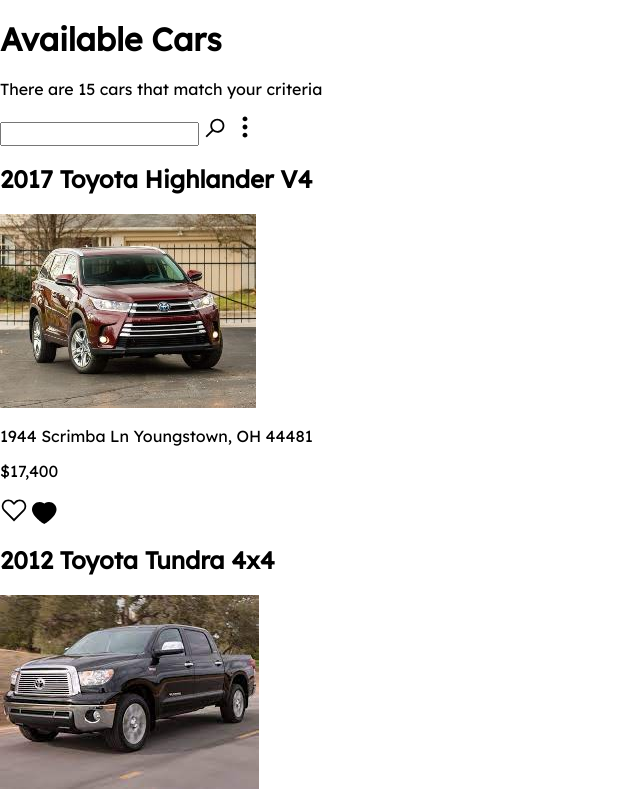
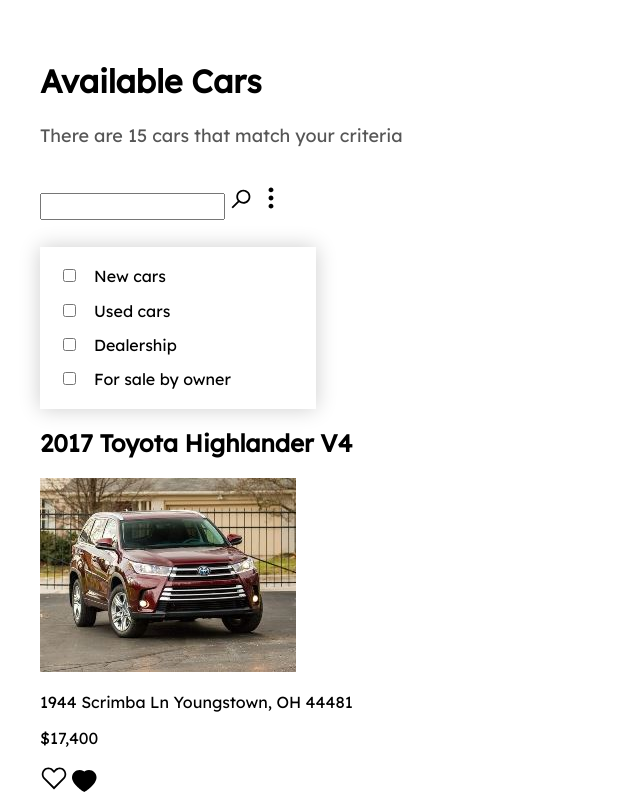
Before and after one commit to 119shane/Car-Sale-E-Commerce-Web-Site, a website built with Vite: page index.html in a window 1280 px wide. Shown: the top 800 px of the page, without its empty margins (0-640 px from the left). Built offline with nearby package versions, Linux system fonts and the light colour scheme.

Commit message:
update html n css

```diff
--- a/index.css
+++ b/index.css
@@ -3,6 +3,7 @@
 :root {
     --main_text_color: #000000;
     --secondary_text-color: #565656;
+    --gray_text_color: #686868;
     --blue: #008AD8;
 }
 
@@ -10,11 +11,60 @@
     margin: 0;
     padding: 0;
     font-family: 'Lexend Deca', sans-serif;
-    color: var(--main_text_color)
+    color: var(--main_text_color);
+}
+
+.wrapper {
+    padding: 2.5em;
+}
+
+.main_title {
+    font-size: 2em;
+}
+
+.para {
+    font-size: 1.125em;
+    color: var(--secondary_text-color);
+    line-height: 1.4;
+}
+
+.search_bar {
+    margin: 2em 0;
+    height: 1.625em;
+    position: relative
+}
+
+.select_options {
+    padding: .5em;
+    width: 70%;
+    max-width: 260px;
+    max-height: 200px;
+    box-shadow: 0 0 20px rgba(0,0,0,.2)
+}
+
+.select {
+    padding: .2em;
+    margin: .5em
+}
+
+input[type="checkbox"] {
+    margin-right: 1em;
 }
 
 
 
 
 
-/*  */
+
+/*
+input_box
+icon search
+menu
+search_bar
+cars_container
+car_detail
+h2
+car_img
+car_address
+car_price_box
+car_price  */
--- a/index.html
+++ b/index.html
@@ -1,19 +1,42 @@
 <!doctype html>
 <html>
-    <head><link rel="stylesheet" href="https://cdnjs.cloudflare.com/ajax/libs/normalize/8.0.1/normalize.css">
+    <head>
         <title></title>
         <link rel="stylesheet" href="index.css">
     </head>
     <body>
         <div class="wrapper">
-            <h1 class="title">Available Cars</h1>
+
+            <h1 class="main_title">Available Cars</h1>
             <p class="para">There are 15 cars that match your criteria</p>
+
             <div class="input_box>">
                 <input class="search_bar" type="text"/>
-                <img src="svg/search.svg" alt="in=mage of search logo"/>
-                <img src="svg/menu.svg" alt="image of a menu logo"/>
+                <img id="search" class="icon search" src="svg/search.svg" alt="in=mage of search logo"/>
+                <img id="menu" class="icon menu" src="svg/menu.svg" alt="image of a menu logo"/>
             </div>
+
+            <div id="select_options" class="select_options">
+                <div class="select">
+                    <input type="checkbox" id="new" />
+                    <label for="new">New cars</label>
+                </div>
+                <div class="select">
+                    <input type="checkbox" id="used" />
+                    <label for="used">Used cars</label>
+                </div>
+                <div class="select">
+                    <input type="checkbox" id="dealer" />
+                    <label for="dealer">Dealership</label>
+                </div>
+                <div class="select">
+                    <input type="checkbox" id="by_owner" />
+                    <label for="by_owner">For sale by owner</label>
+                </div>
+            </div>
+
             <div class="cars_container">
+
                 <div class="car_detail">
                     <h2>2017 Toyota Highlander V4</h2>
                     <img class="car_img" alt="image of the 2017 Toyota Highlander V4" src="vehicles/toyota-highlander.jpg" />
@@ -51,6 +74,6 @@
                 </div>
             </div>
         </div>
-        <script src="index.js"></script>
+    <script src="index.js"></script>
     </body>
 </html>
```
